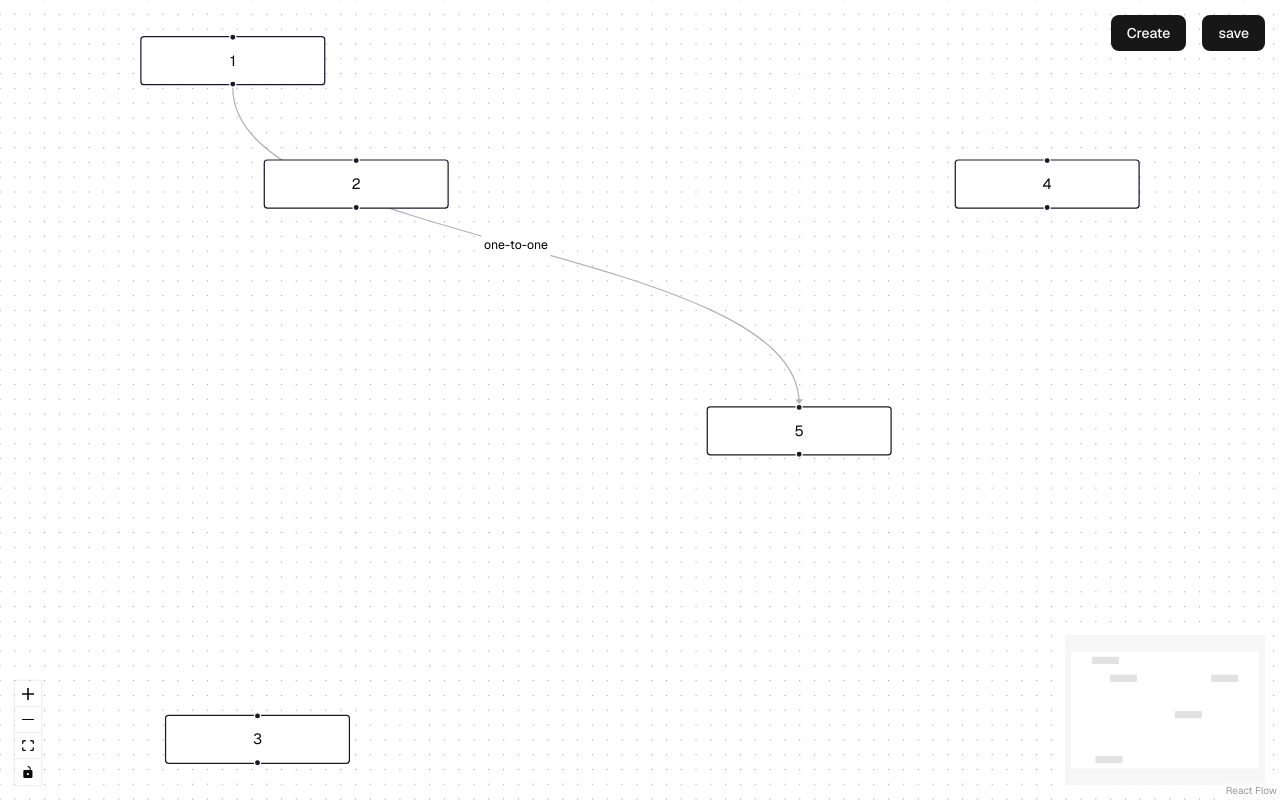
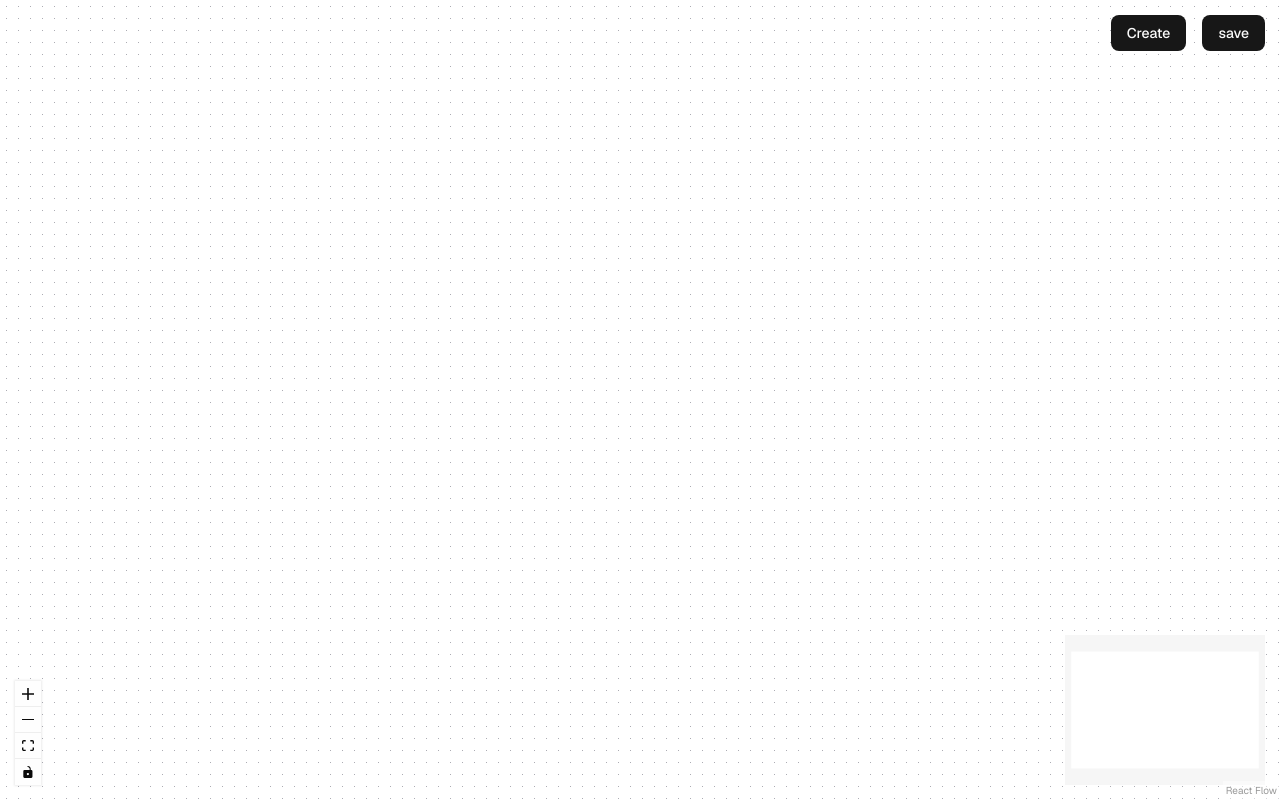
Before and after one commit to Fast-Backend/Node-Pilot-Frontend, a Next.js app: page / in a window 1280 px wide. Built offline with nearby package versions, Linux system fonts and the light colour scheme.

Commit message:
Update workflow canvas

```diff
--- a/components/workflow/workflowCanvas.tsx
+++ b/components/workflow/workflowCanvas.tsx
@@ -16,55 +16,101 @@
   Node,
   MarkerType,
   Edge,
+  DefaultEdgeOptions,
+  ConnectionLineType,
 } from '@xyflow/react';
 
 import '@xyflow/react/dist/style.css';
 import { Button } from '@/components/ui/button';
 import ResizableNodeSelected from '@/components/workflow/nodeContainer/nodeWrapper';
+import ConfigSummary from './config-summary';
+import { WorkflowProps } from '@/types/types';
+import ParentChildCustomEdge from './custom-edge';
 
-const initialNodes: Node[] = [
-  {
-    id: '1',
-    position: { x: 0, y: 0 },
-    data: { label: '1' },
-    // type: 'wrapper',
-  },
-  { id: '2', position: { x: 100, y: 100 }, data: { label: '2' } },
+// interface NodeWrapperProps {
+//   id: string;
+//   data: WorkflowProps;
+// }
+interface NodeProps extends Node {
+  data: WorkflowProps;
+}
 
-  { id: '3', position: { x: 20, y: 550 }, data: { label: '3' } },
+const initialNodes: NodeProps[] = [];
+const initialEdges: Edge[] = [];
 
-  { id: '4', position: { x: 660, y: 100 }, data: { label: '4' } },
+// const NodeWrapper = ({ data, id }: NodeWrapperProps) => {
+//   const [nodeData, setNodeData] = useState(data);
+//   const handleUpdate = (updatedData: WorkflowProps) => {
+//     setNodeData(updatedData);
+//     // Optionally, you can propagate the changes to the parent or global state here
+//   };
+//   //   console.log('Node Data:', id);
+//   const reactFlow = useReactFlow();
 
-  { id: '5', position: { x: 459, y: 300 }, data: { label: '5' } },
-];
-const initialEdges: Edge[] = [
-  { id: 'e1-2', source: '1', target: '5', label: 'one-to-one' },
-];
+//   useEffect(() => {
+//     reactFlow.setNodes((nds) =>
+//       nds.map((node) => {
+//         if (node.id === id) {
+//           return {
+//             ...node,
+//             data: { ...node.data, ...nodeData },
+//           };
+//         }
+//         return node;
+//       })
+//     );
+//   }, [nodeData, id, reactFlow]);
+
+//   return <ConfigSummary data={data} />;
+// };
 
 const nodeTypes = {
   wrapper: ResizableNodeSelected,
+  card: ConfigSummary,
 };
 
-// const edgeTypes = {
-//   floating: FloatingEdge,
-// };
+const edgeTypes = {
+  parent_child: ParentChildCustomEdge,
+};
 
 const connectionLineStyle = {
   stroke: '#b1b1b7',
 };
 
-const defaultEdgeOptions = {
-  type: 'floating',
+const defaultEdgeOptions: DefaultEdgeOptions = {
+  // type: 'floating',
   markerEnd: {
     type: MarkerType.ArrowClosed,
     color: '#b1b1b7',
+    strokeWidth: 5,
   },
+  data: {
+    startLabel: 'parent',
+    endLabel: 'child',
+  },
+  label: 'trace',
+  type: 'parent_child',
 };
 
+const getNodeId = () => `node_${+new Date()}`;
+
 export default function Workflow() {
-  const [nodes, , onNodesChange] = useNodesState(initialNodes);
+  const [nodes, setNodes, onNodesChange] = useNodesState(initialNodes);
   const [edges, setEdges, onEdgesChange] = useEdgesState(initialEdges);
   const [rfInstance, setRfInstance] = useState<ReactFlowInstance>();
+
+  const onAdd = useCallback(() => {
+    const newNode: NodeProps = {
+      id: getNodeId(),
+      data: { name: 'unNamed', props: [], relations: [], routes: [] },
+      position: {
+        x: (Math.random() - 0.5) * 400,
+        y: (Math.random() - 0.5) * 400,
+      },
+      type: 'card',
+    };
+    setNodes((nds) => nds.concat(newNode));
+  }, [setNodes]);
 
   const onConnect: OnConnect = useCallback(
     (params) => setEdges((eds) => addEdge(params, eds)),
@@ -91,18 +137,19 @@
         onConnect={onConnect}
         nodeTypes={nodeTypes}
         fitView
-        // edgeTypes={edgeTypes}
+        edgeTypes={edgeTypes}
         onInit={(e) => setRfInstance(e as unknown as ReactFlowInstance)}
         defaultEdgeOptions={defaultEdgeOptions}
         // connectionLineComponent={CustomConnectionLine}
         connectionLineStyle={connectionLineStyle}
+        connectionLineType={ConnectionLineType.Step}
       >
         <Controls />
         <MiniMap />
         <Background variant={BackgroundVariant.Dots} gap={12} size={1} />
         <Panel position="top-right">
           <div className="flex gap-4">
-            <Button onClick={onSave} className="cursor-pointer">
+            <Button onClick={onAdd} className="cursor-pointer">
               Create
             </Button>
             <Button onClick={onSave} className="cursor-pointer">
```
